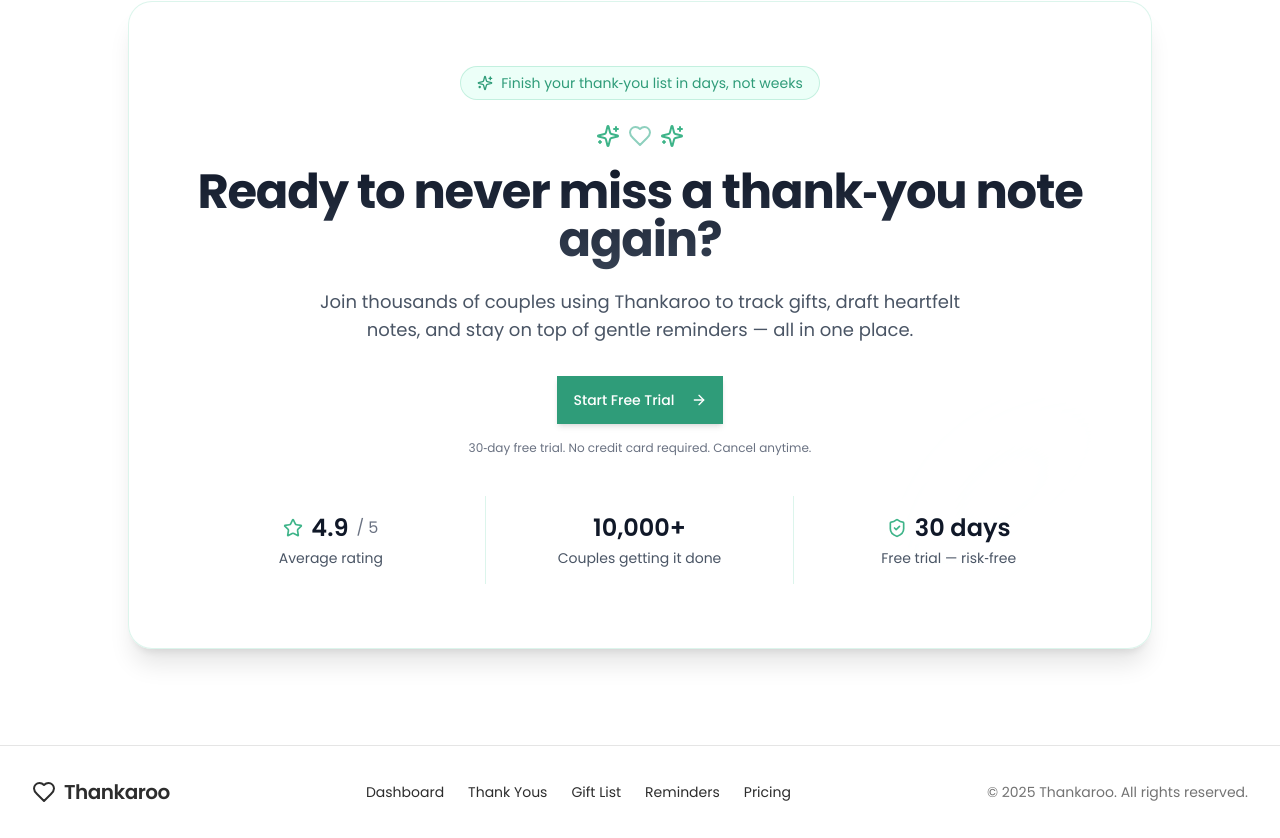
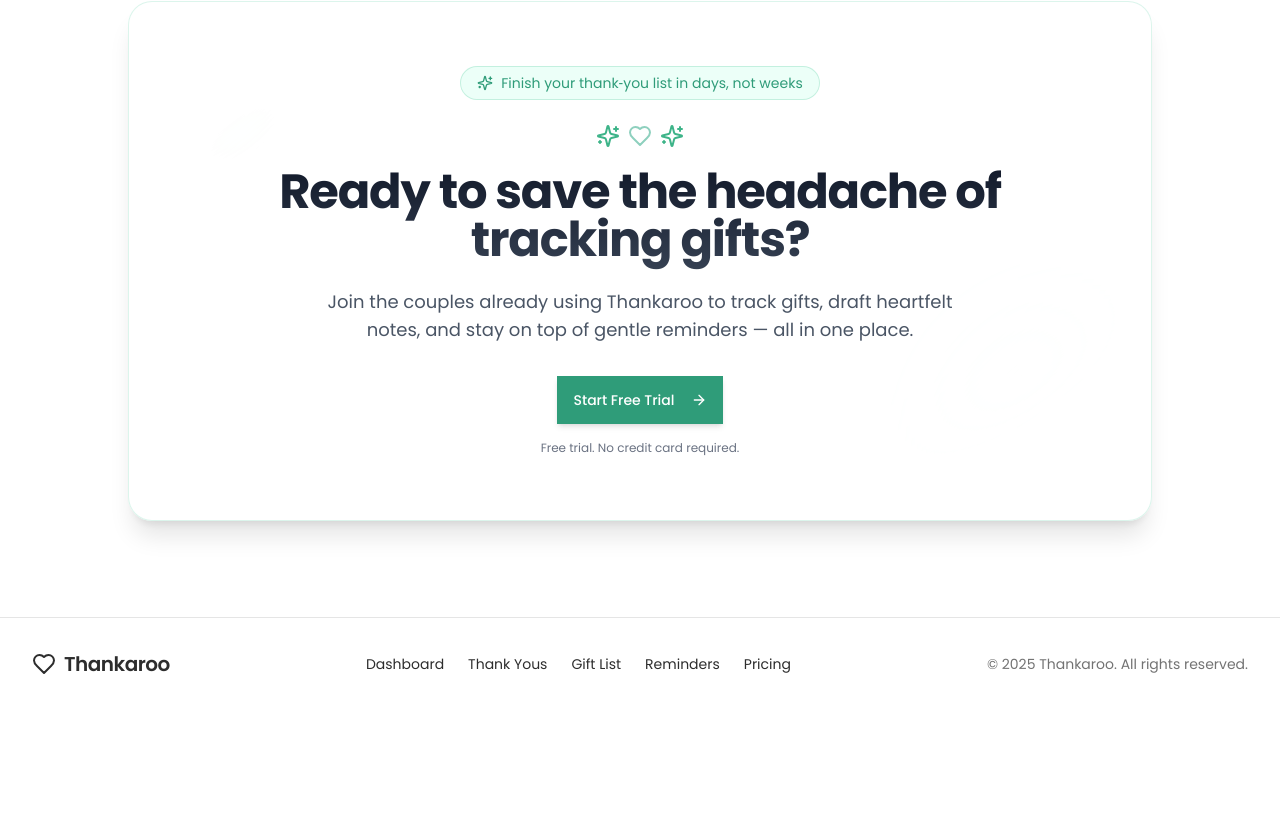
Before and after one commit to Ryan02062001/thankaroo, a Next.js app: page / in a window 1280 px wide. Shown: the part 6549-7387 px from the top of the page. After the commit the page ends 7259 px from the top, so only its background shows below. Built offline with nearby package versions, Linux system fonts and the light colour scheme; no server answers.

Commit message:
Call to action update

```diff
--- a/src/components/homepage/CallToActionSection.tsx
+++ b/src/components/homepage/CallToActionSection.tsx
@@ -1,4 +1,4 @@
-import { ArrowRight, Heart, Sparkles, Star, ShieldCheck } from "lucide-react"
+import { ArrowRight, Heart, Sparkles } from "lucide-react"
 import { Button } from "@/components/ui/button"
 import Link from "next/link"
 
@@ -28,10 +28,10 @@
               </div>
 
               <h2 className="text-3xl md:text-5xl font-bold tracking-tight bg-gradient-to-b from-gray-900 to-gray-700 bg-clip-text text-transparent p-2">
-                Ready to never miss a thank‑you note again?
+                Ready to save the headache of tracking gifts?
               </h2>
               <p className="mt-4 text-lg text-gray-600 max-w-2xl mx-auto">
-                Join thousands of couples using Thankaroo to track gifts, draft heartfelt notes, and stay on top of gentle reminders — all in one place.
+                Join the couples already using Thankaroo to track gifts, draft heartfelt notes, and stay on top of gentle reminders — all in one place.
               </p>
 
               <div className="mt-8 flex flex-col sm:flex-row items-stretch sm:items-center justify-center gap-3">
@@ -44,35 +44,12 @@
                     <ArrowRight className="ml-2 h-5 w-5" />
                   </Button>
                 </Link>
-
-
               </div>
 
               <div className="mt-4 text-xs text-gray-500">
-                30‑day free trial. No credit card required. Cancel anytime.
+                Free trial. No credit card required.
               </div>
 
-              <div className="mt-10 grid grid-cols-1 md:grid-cols-3 divide-y md:divide-y-0 md:divide-x divide-[#A8E6CF]/40">
-                <div className="px-6 py-4">
-                  <div className="flex items-center justify-center gap-2 text-gray-900">
-                    <Star className="h-5 w-5 text-[#3EB489]" />
-                    <span className="text-2xl font-semibold">4.9</span>
-                    <span className="text-gray-500">/ 5</span>
-                  </div>
-                  <div className="mt-1 text-sm text-gray-600">Average rating</div>
-                </div>
-                <div className="px-6 py-4">
-                  <div className="text-2xl font-semibold text-gray-900">10,000+</div>
-                  <div className="mt-1 text-sm text-gray-600">Couples getting it done</div>
-                </div>
-                <div className="px-6 py-4">
-                  <div className="flex items-center justify-center gap-2 text-gray-900">
-                    <ShieldCheck className="h-5 w-5 text-[#3EB489]" />
-                    <span className="text-2xl font-semibold">30 days</span>
-                  </div>
-                  <div className="mt-1 text-sm text-gray-600">Free trial — risk‑free</div>
-                </div>
-              </div>
             </div>
           </div>
         </div>
```
